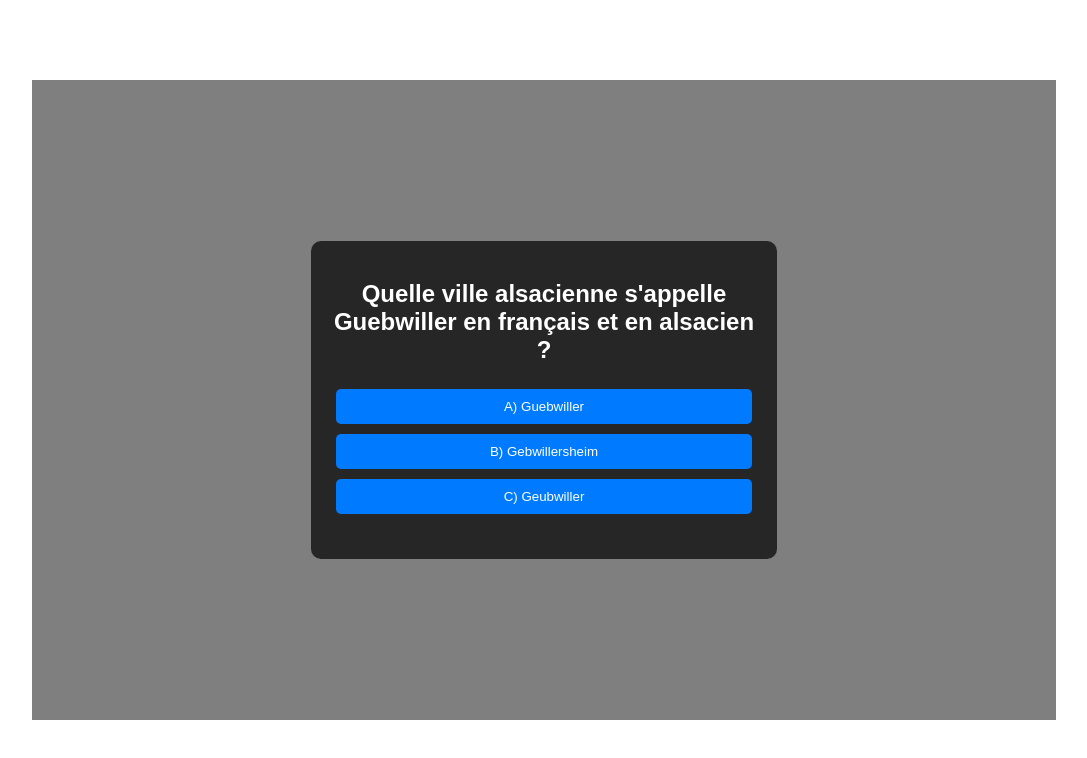
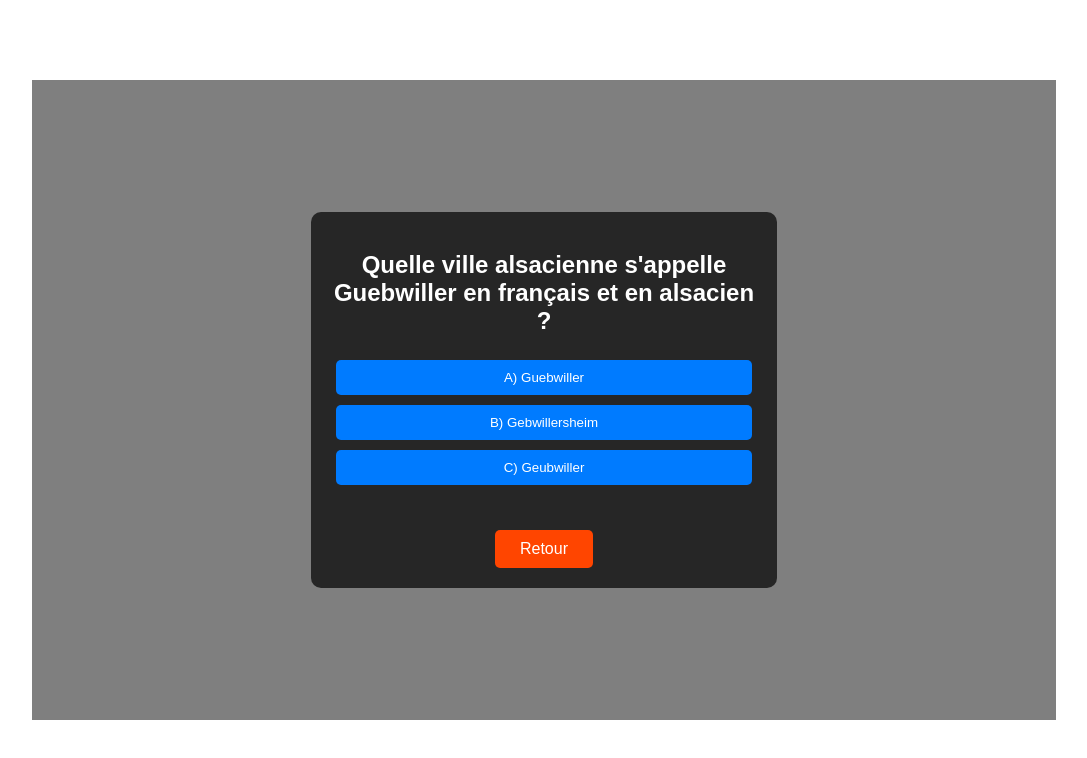
Before and after one commit to Noonezme/GetBetter, a plain HTML site: page QUIZ.html in a window 1280 px wide. Shown: the whole page, without its empty margins (96-1183 px from the left). Drawn offline with Linux system fonts and the light colour scheme.

Commit message:
QUIZ.html

```diff
--- a/QUIZ.html
+++ b/QUIZ.html
@@ -79,6 +79,23 @@
       margin-top: 20px;
     }
 
+    .return-button {
+      margin-top: 20px;
+      font-size: 16px;
+      padding: 10px 25px;
+      background-color: #ff4500;
+      color: white;
+      border: none;
+      border-radius: 5px;
+      cursor: pointer;
+      text-decoration: none;
+      display: inline-block;
+    }
+
+    .return-button:hover {
+      background-color: #d03800;
+    }
+
     /* Author in the bottom-right corner */
     .author {
       position: fixed;
@@ -99,6 +116,8 @@
     <div class="answers" id="answers"></div>
     <div class="score-summary" id="score-summary"></div>
     <div id="final-score" class="final-score"></div>
+    <!-- Return button -->
+    <a href="https://get-better-three.vercel.app/QUIZstart.html" class="return-button">Retour</a>
   </div>
 
   <div class="author" id="author">S.Zaland, D.Mael</div>
@@ -110,7 +129,6 @@
       "background9.png", "background10.png", "background11.png"
     ];
 
-    // Combine both sets of questions
     const allQuestions = [
       {
         text: "Quelle est l'équivalence alsacienne de Strasbourg ?",
@@ -214,8 +232,8 @@
       },
       {
         text: "Vrai ou faux : Niederbronn-les-Bains est un nom alsacien.",
-        options: { A: "Vrai", B: "Faux" },
-        correctAnswer: "B"
+        options: { A: "Faux", B: "Vrai" },
+        correctAnswer: "A"
       },
       {
         text: "Le nom alsacien pour Strasbourg est :",
```
